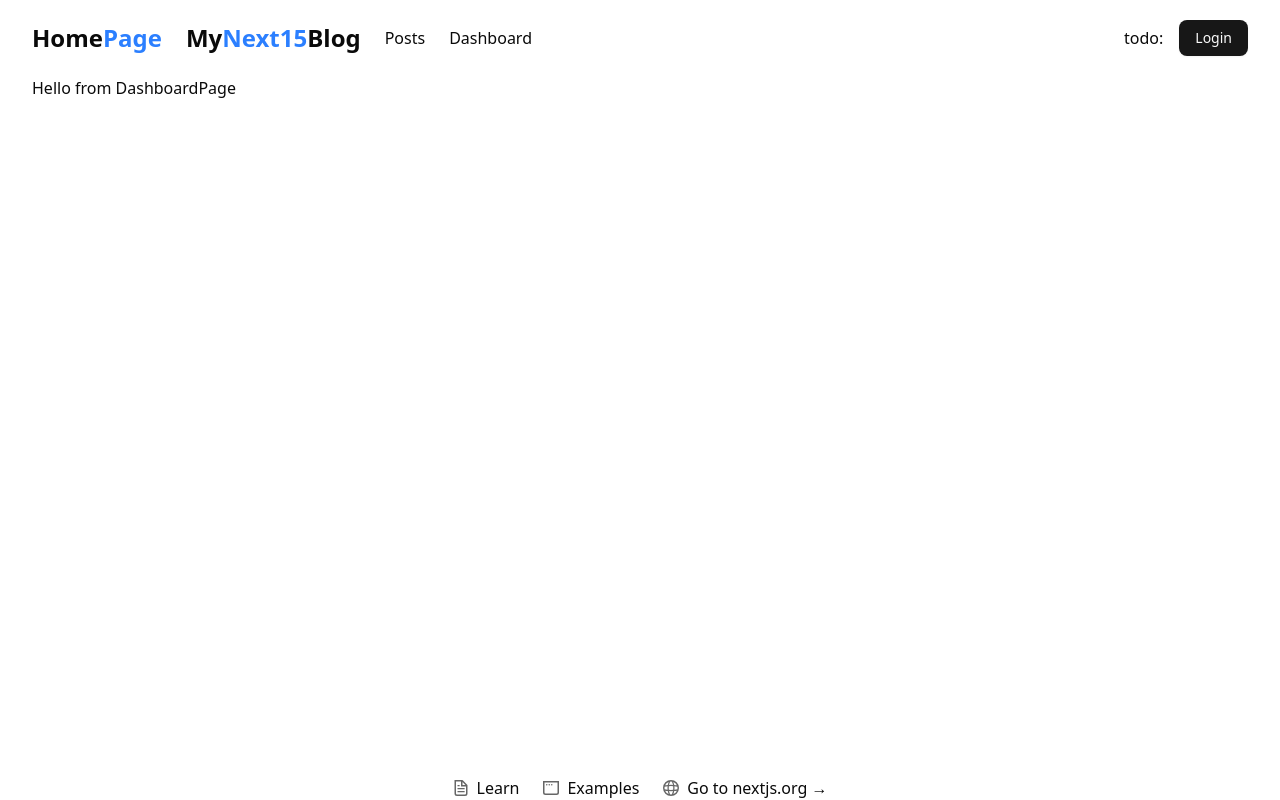
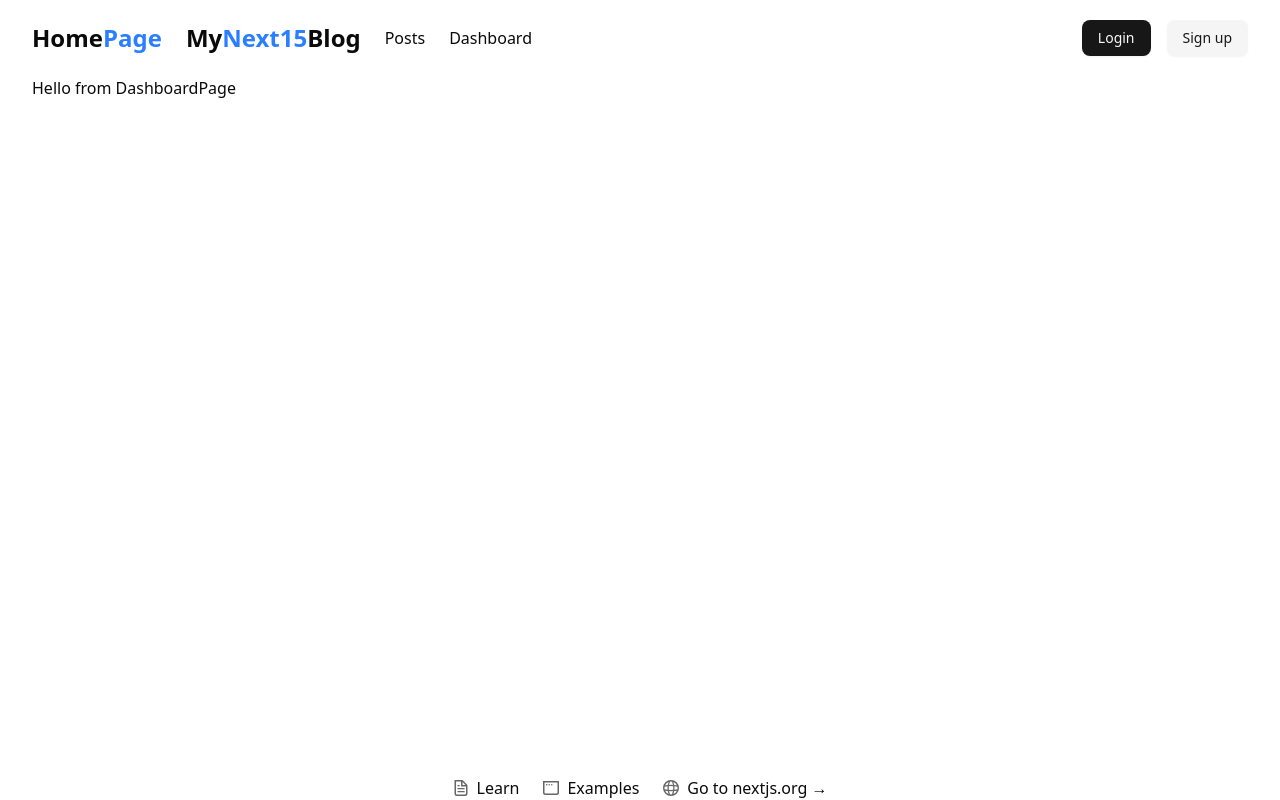
Before and after one commit to abr-ya/next-prisma-blog, a Next.js app: page /dashboard in a window 1280 px wide. Built offline with nearby package versions, Linux system fonts and the light colour scheme; no server answers.

Commit message:
feat: Add Login-Logout buttons

```diff
--- a/app/(blog)/_components/BlogNavbar.tsx
+++ b/app/(blog)/_components/BlogNavbar.tsx
@@ -1,7 +1,28 @@
-import { Button } from "@/components/index";
+"use client";
+
 import Link from "next/link";
+import { RegisterLink, LoginLink, LogoutLink } from "@kinde-oss/kinde-auth-nextjs/components";
+import { type KindeUser, useKindeBrowserClient } from "@kinde-oss/kinde-auth-nextjs";
+
+import { buttonVariants } from "@/components/ui/button";
 
 const BlogNavbar = () => {
+  const { getUser } = useKindeBrowserClient();
+  const user = getUser();
+
+  const renderUserBlock = (user: KindeUser<Record<string, string>> | null) =>
+    user ? (
+      <>
+        <p>{user.given_name}</p>
+        <LogoutLink className={buttonVariants({ variant: "secondary" })}>Logout</LogoutLink>
+      </>
+    ) : (
+      <>
+        <LoginLink className={buttonVariants()}>Login</LoginLink>
+        <RegisterLink className={buttonVariants({ variant: "secondary" })}>Sign up</RegisterLink>
+      </>
+    );
+
   return (
     <header>
       <nav className="py-5 flex items-center justify-between">
@@ -28,9 +49,7 @@ const BlogNavbar = () => {
           </div>
         </div>
 
-        <div className="flex items-center gap-4">
-          todo: <Button>Login</Button>
-        </div>
+        <div className="flex items-center gap-4">{renderUserBlock(user)}</div>
       </nav>
     </header>
   );
```
